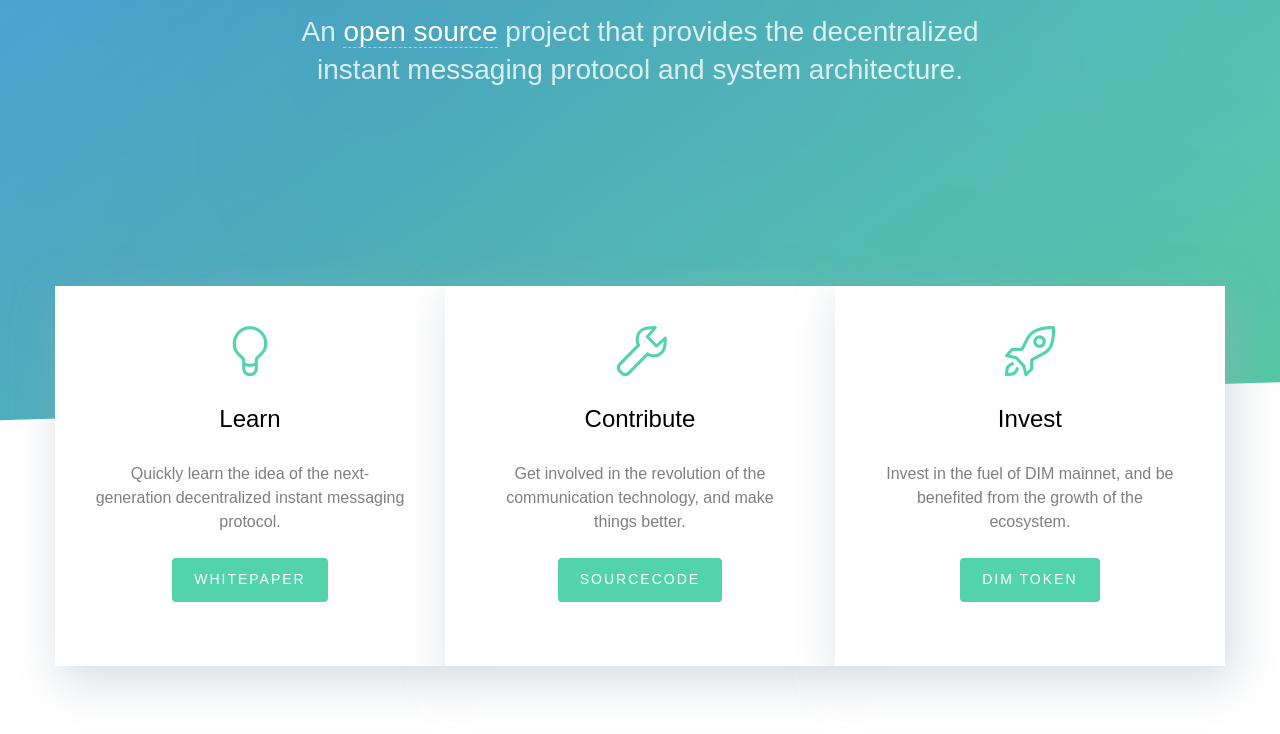
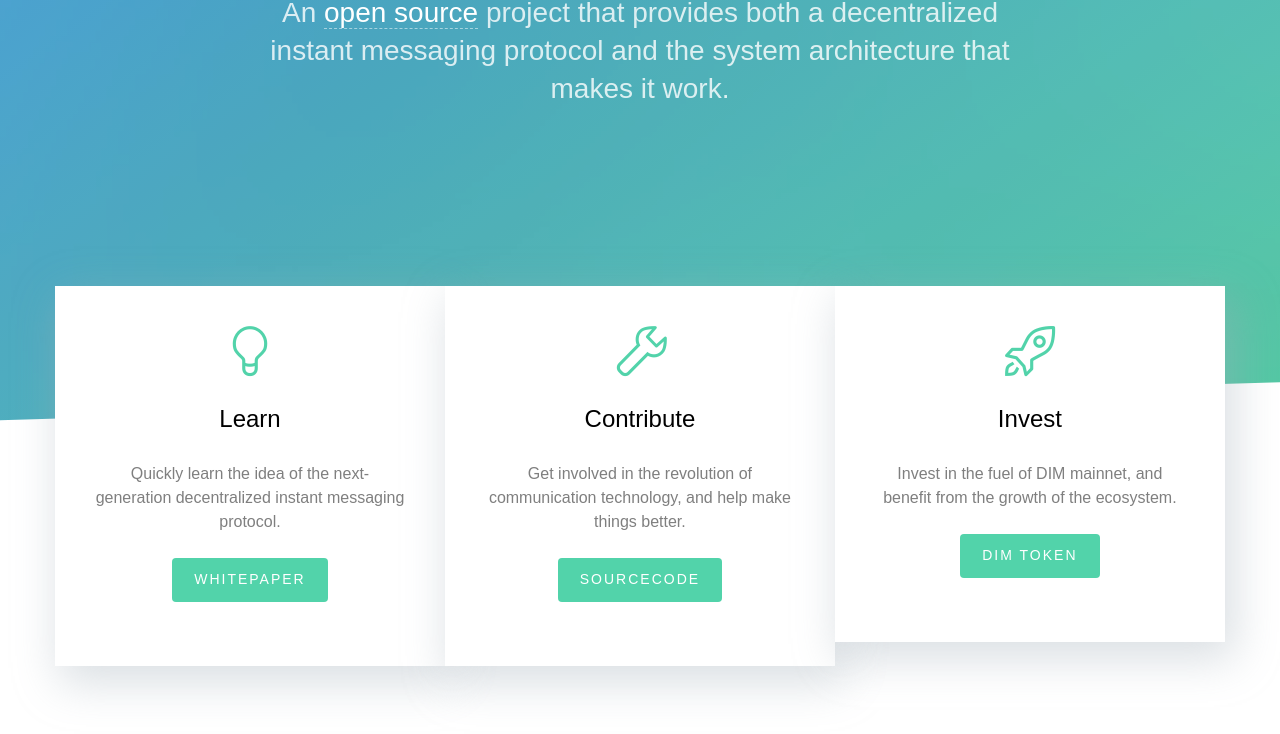
Before and after one commit to dimchat/dimchat-web, a plain HTML site: page index.html in a window 1280 px wide. Shown: the part 464-1198 px from the top of the page. Drawn offline with Linux system fonts and the light colour scheme; files whose address does not match are found by name.

Commit message:
some small english edits

```diff
--- a/index.html
+++ b/index.html
@@ -81,7 +81,7 @@
 					<div class="row">
 						<div class="col-md-8 col-md-offset-2">
 							<h1 class="to-animate">Back to the Essense of the Internet.</h1>
-							<h2 class="to-animate">An <a href="https://github.com/dimchat" target="_blank" title="sourcecode">open source</a> project that provides the decentralized instant messaging protocol and system architecture.</h2>
+							<h2 class="to-animate">An <a href="https://github.com/dimchat" target="_blank" title="sourcecode">open source</a> project that provides both a decentralized instant messaging protocol and the system architecture that makes it work.</h2>
 						</div>
 					</div>
 				</div>
@@ -109,7 +109,7 @@
 					<div class="fh5co-text">
 						<i class="fh5co-intro-icon icon-wrench"></i>
 						<h2>Contribute</h2>
-						<p>Get involved in the revolution of the communication technology, and make things better.</p>
+						<p>Get involved in the revolution of communication technology, and help make things better.</p>
 						<p><a href="https://github.com/dimchat" class="btn btn-primary">SOURCECODE</a></p>
 					</div>
 				</div>
@@ -119,7 +119,7 @@
 					<div class="fh5co-text">
 						<i class="fh5co-intro-icon icon-rocket"></i>
 						<h2>Invest</h2>
-						<p>Invest in the fuel of DIM mainnet, and be benefited from the growth of the ecosystem.</p>
+						<p>Invest in the fuel of DIM mainnet, and benefit from the growth of the ecosystem.</p>
 						<p><a href="https://www.longbit.com/market/index/DIMT-USDT" class="btn btn-primary">DIM TOKEN</a></p>
 					</div>
 				</div>
```
